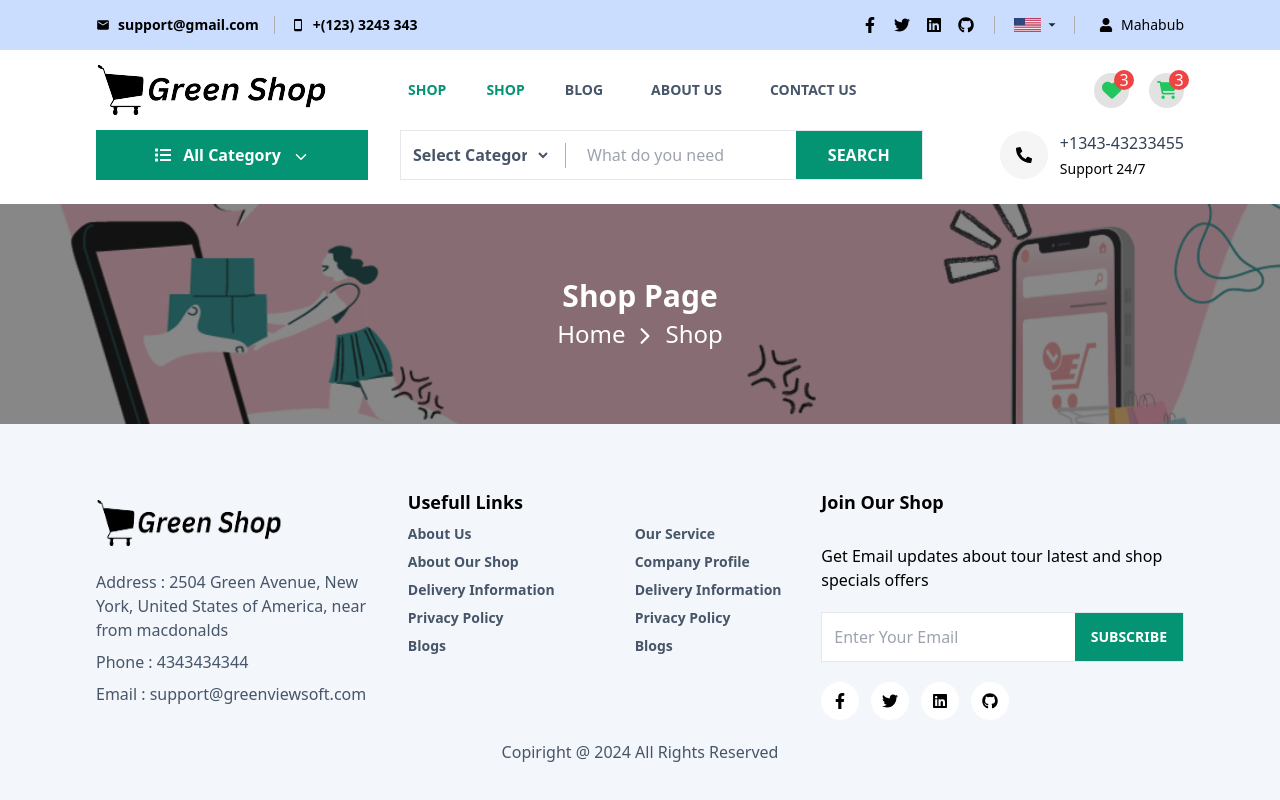
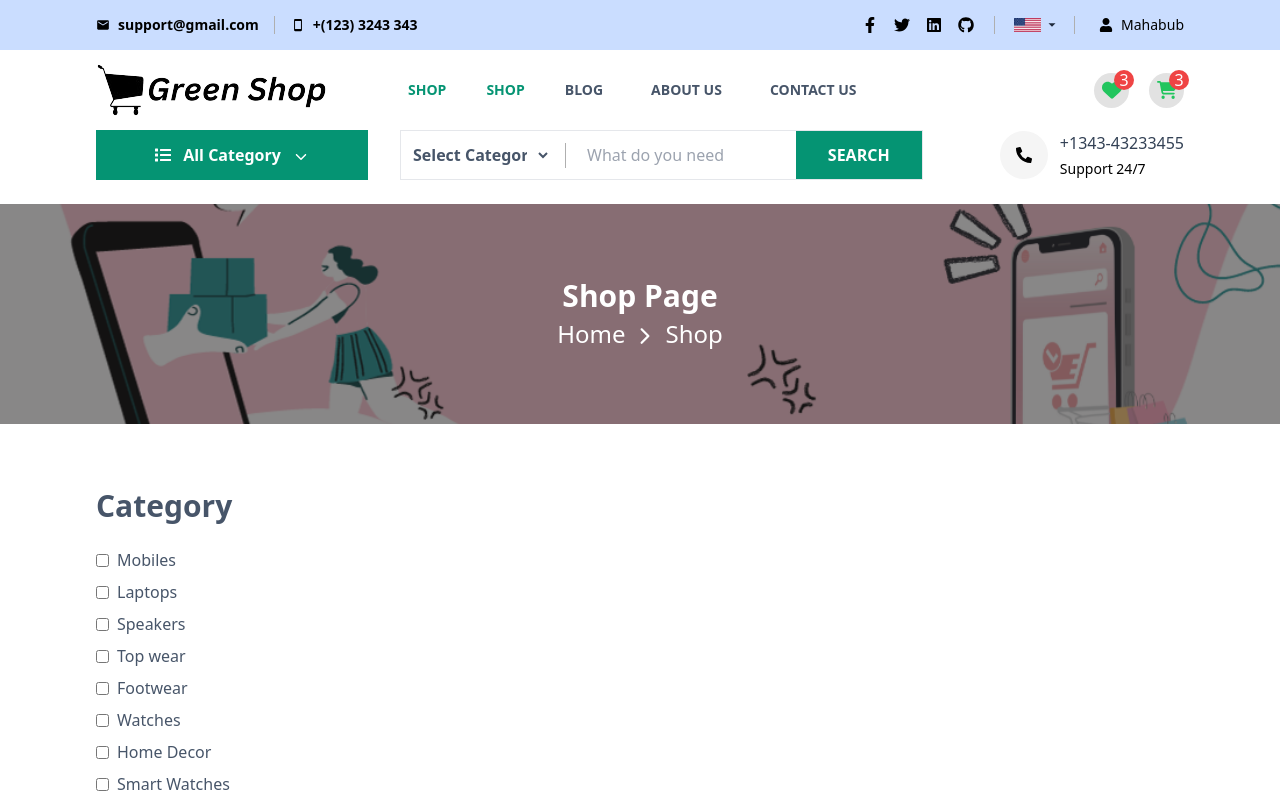
Before and after one commit to webdevmahabub/frontend-mern-multi-vendor-ecommerce, a React (Create React App) app: page /shops in a window 1280 px wide. Shown: the top 800 px of the page. Built offline with nearby package versions, Linux system fonts and the light colour scheme.

Commit message:
Setup Shop Page  Design Part 2

```diff
--- a/src/pages/Shops.jsx
+++ b/src/pages/Shops.jsx
@@ -1,10 +1,23 @@
-import React from 'react';
+import React, { useState } from 'react';
 import Header from '../components/Header';
 import Footer from '../components/Footer';
 import { Link } from 'react-router-dom';
 import { IoIosArrowForward } from "react-icons/io";
 
 const Shops = () => {
+
+    const [filter, setFilter] = useState(true)
+    const categorys = [
+        'Mobiles',
+        'Laptops',
+        'Speakers',
+        'Top wear',
+        'Footwear',
+        'Watches',
+        'Home Decor',
+        'Smart Watches'
+    ]
+
     return (
         <div>
            <Header/>
@@ -24,6 +37,28 @@ const Shops = () => {
                 </div>
             </div>
            </section>
+
+           <section className='py-16'>
+            <div className='w-[85%] md:w-[80%] sm:w-[90%] lg:w-[90%] h-full mx-auto'>
+            <div className={` md:block hidden ${!filter ? 'mb-6' : 'mb-0'} `}>
+                <button onClick={() => setFilter(!filter)} className='text-center w-full py-2 px-3 bg-indigo-500 text-white'>Filter Product</button>
+            </div>
+            <div className='w-full flex flex-wrap'>
+                <div className={`w-3/12 md-lg:w-4/12 md:w-full pr-8 ${filter ? 'md:h-0 md:overflow-hidden md:mb-6' : 'md:h-auto md:overflow-auto md:mb-0' } `}>
+                    <h2 className='text-3xl font-bold mb-3 text-slate-600'>Category </h2>
+                    <div className='py-2'>
+                        {
+                            categorys.map((c,i) => <div className='flex justify-start items-center gap-2 py-1'>
+                                <input type="checkbox" id={c} />
+                                <label className='text-slate-600 block cursor-pointer' htmlFor={c}>{c}</label>
+                            </div>)
+                        }
+                    </div>
+                </div>
+            </div>
+            </div>
+           </section>
+
            <Footer/>
         </div>
     );
```
